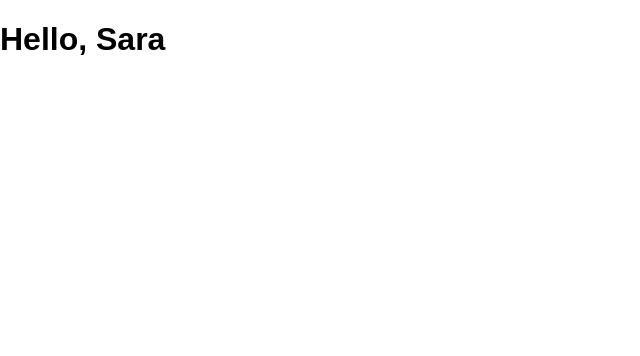
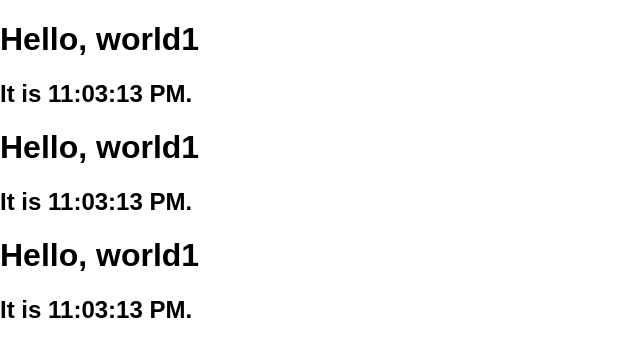
Before and after one commit to griggsca91/my-first-react-app, a React (Create React App) app: page / in a window 1280 px wide. Shown: the top 356 px of the page, without its empty margins (0-640 px from the left). Built offline with nearby package versions, Linux system fonts and the light colour scheme.

Commit message:
Statefulness and lifecycle

```diff
--- a/src/index.js
+++ b/src/index.js
@@ -3,18 +3,56 @@
 import './index.css';
 import registerServiceWorker from './registerServiceWorker';
 
+class Clock extends React.Component {
+    constructor(props) {
+        super(props);
+        this.state = {date: new Date()};
+    }
+
+    componentDidMount() {
+        this.timerID = setInterval(
+            () => this.tick(),
+            1000
+        );
+    }
+
+    componentWillUnmount() {
+        clearInterval(this.timerID)
+    }
+
+    tick() {
+        this.setState({
+            date: new Date()
+        });
+    }
 
 
-
-class Welcome extends React.Component {
     render() {
-        return <h1>Hello, {this.props.name}</h1>
+        return (
+            <div>
+                <h1>Hello, world1</h1>
+                <h2>It is {this.state
+                        .date
+                        .toLocaleTimeString()}.</h2>
+            </div>
+        );
     }
 }
 
-const element = <Welcome name="Sara" />;
+class App extends React.Component {
+    render() {
+        return (<div>
+            <Clock />
+            <Clock />
+            <Clock />
+            </div>)
+    }
+}
 
+
+function tick() {
     ReactDOM.render(
-        element,
-        document.getElementById('root')
-    );
+        <App />, document.getElementById('root'));
+}
+
+setInterval(tick, 1000);
```
